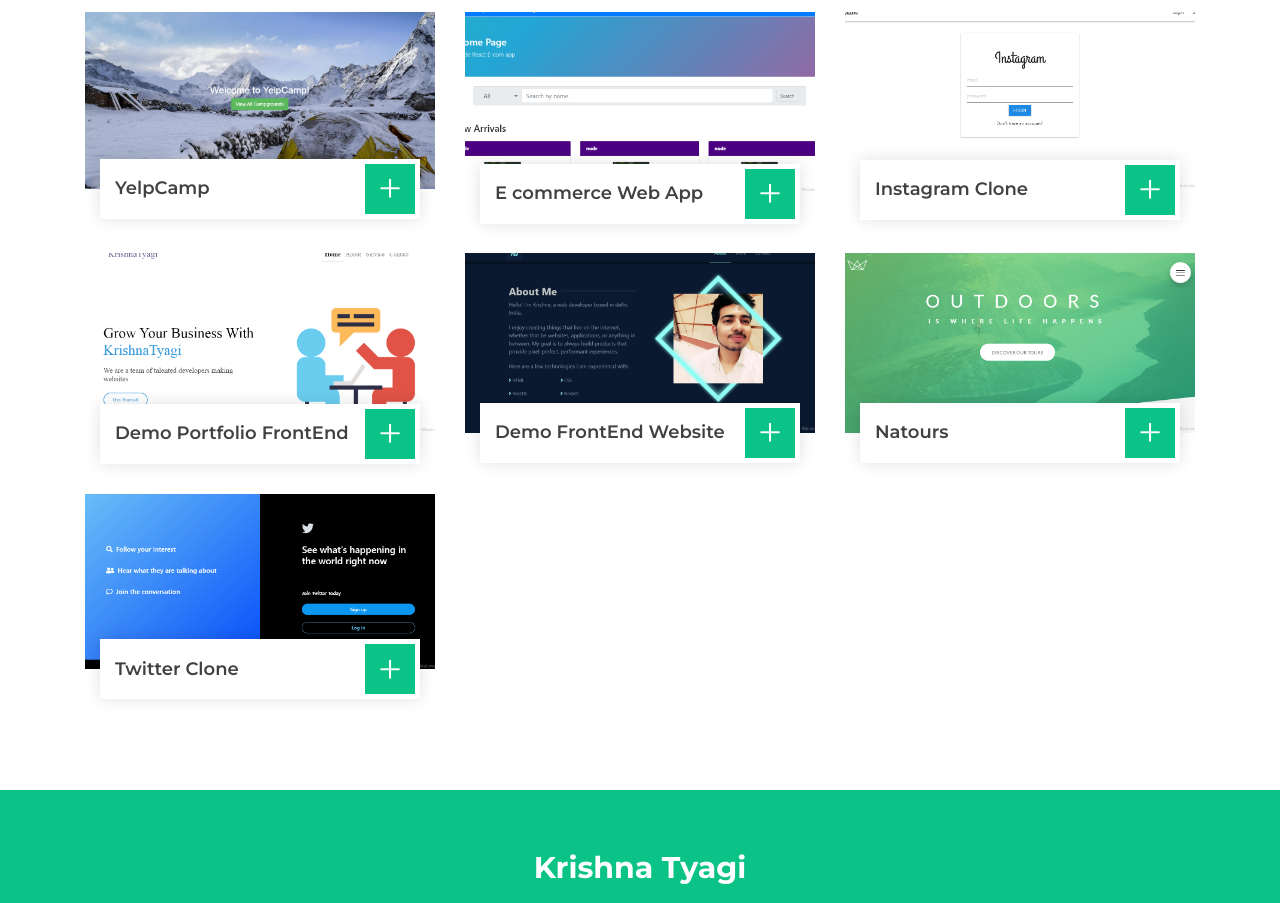
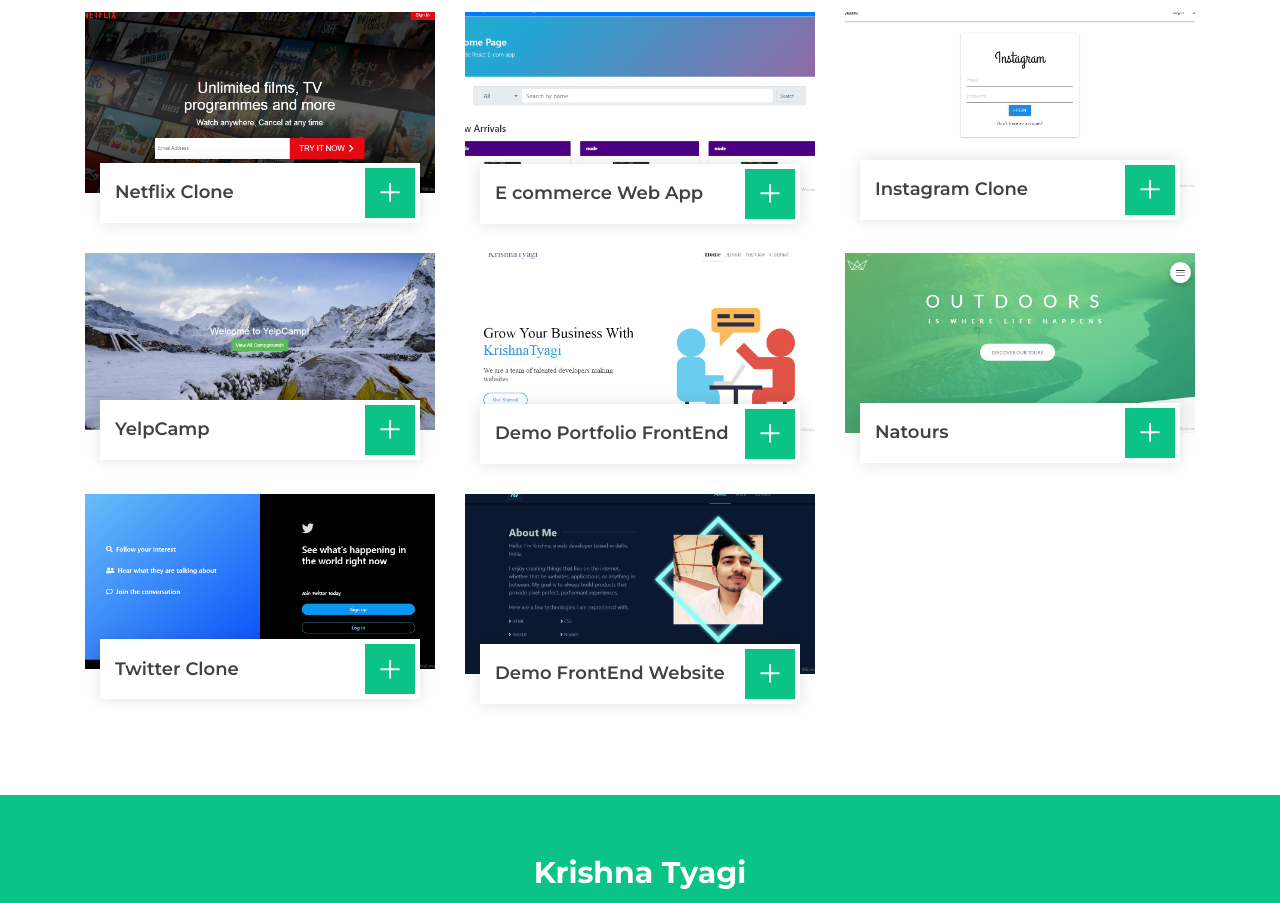
Before and after one commit to KrishnaTyagi01/My-Portfolio, a plain HTML site: page index.html in a window 1280 px wide. Shown: the part 2019-2922 px from the top of the page. Drawn offline with nearby package versions, Linux system fonts and the light colour scheme.

Commit message:
adding netflix clone

```diff
--- a/index.html
+++ b/index.html
@@ -4,8 +4,8 @@
         <meta charset="utf-8">
         <title>Krishna Tyagi</title>
         <meta content="width=device-width, initial-scale=1.0" name="viewport">
-        <meta content="Free Website Template" name="keywords">
-        <meta content="Free Website Template" name="description">
+        <meta content="Krishna Tyagi Portfolio" name="keywords">
+        <meta content="Krishna Tyagi Portfolio" name="description">
 
         <!-- Favicon -->
         <link href="img/favicon.ico" rel="icon">
@@ -320,14 +320,14 @@
                     </div>
                 </div>
                 <div class="row portfolio-container">
-                    <div class="col-lg-4 col-md-6 col-sm-12 portfolio-item filter-2 wow fadeInUp" data-wow-delay="0.0s">
+                    <div class="col-lg-4 col-md-6 col-sm-12 portfolio-item filter-2 wow fadeInUp" data-wow-delay="1s">
                         <div class="portfolio-wrap">
                             <div class="portfolio-img">
-                                <img src="img/yelpcamp.png" alt="Image">
+                                <img src="img/netflix.png" alt="Image">
                             </div>
                             <div class="portfolio-text">
-                                <h3>YelpCamp</h3>
-                                <a class="btn" target="_blank" href="https://yelpcamp-kt.herokuapp.com" >+</a>
+                                <h3>Netflix Clone</h3>
+                                <a class="btn" href="https://main--sharp-bartik-5984a0.netlify.app/"  target="_blank">+</a>
                             </div>
                         </div>
                     </div>
@@ -353,6 +353,17 @@
                             </div>
                         </div>
                     </div>
+                    <div class="col-lg-4 col-md-6 col-sm-12 portfolio-item filter-2 wow fadeInUp" data-wow-delay="0.0s">
+                        <div class="portfolio-wrap">
+                            <div class="portfolio-img">
+                                <img src="img/yelpcamp.png" alt="Image">
+                            </div>
+                            <div class="portfolio-text">
+                                <h3>YelpCamp</h3>
+                                <a class="btn" target="_blank" href="https://yelpcamp-kt.herokuapp.com" >+</a>
+                            </div>
+                        </div>
+                    </div>
                     <div class="col-lg-4 col-md-6 col-sm-12 portfolio-item filter-1 wow fadeInUp" data-wow-delay="0.6s">
                         <div class="portfolio-wrap">
                             <div class="portfolio-img">
@@ -364,17 +375,7 @@
                             </div>
                         </div>
                     </div>
-                    <div class="col-lg-4 col-md-6 col-sm-12 portfolio-item filter-1 wow fadeInUp" data-wow-delay="0.8s">
-                        <div class="portfolio-wrap">
-                            <div class="portfolio-img">
-                                <img src="img/demoPortfolio.png" alt="Image">
-                            </div>
-                            <div class="portfolio-text">
-                                <h3>Demo FrontEnd Website</h3>
-                                <a class="btn" href="https://krishnatyagi01.github.io/DemoReactjsPortfolio/ "  target="_blank">+</a>
-                            </div>
-                        </div>
-                    </div>
+
                     <div class="col-lg-4 col-md-6 col-sm-12 portfolio-item filter-1 wow fadeInUp" data-wow-delay="1s">
                         <div class="portfolio-wrap">
                             <div class="portfolio-img">
@@ -394,6 +395,17 @@
                             <div class="portfolio-text">
                                 <h3>Twitter Clone</h3>
                                 <a class="btn" href="https://twitter-clone-kt.herokuapp.com/"  target="_blank">+</a>
+                            </div>
+                        </div>
+                    </div>
+                    <div class="col-lg-4 col-md-6 col-sm-12 portfolio-item filter-1 wow fadeInUp" data-wow-delay="0.8s">
+                        <div class="portfolio-wrap">
+                            <div class="portfolio-img">
+                                <img src="img/demoPortfolio.png" alt="Image">
+                            </div>
+                            <div class="portfolio-text">
+                                <h3>Demo FrontEnd Website</h3>
+                                <a class="btn" href="https://krishnatyagi01.github.io/DemoReactjsPortfolio/ "  target="_blank">+</a>
                             </div>
                         </div>
                     </div>
```
Also changed, not shown: img/netflix.png (added).
